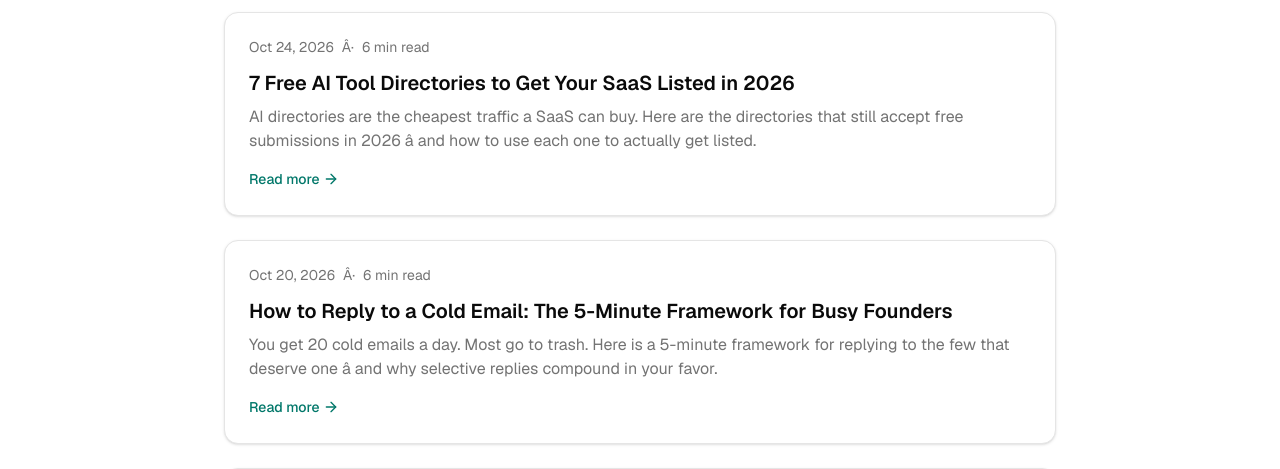
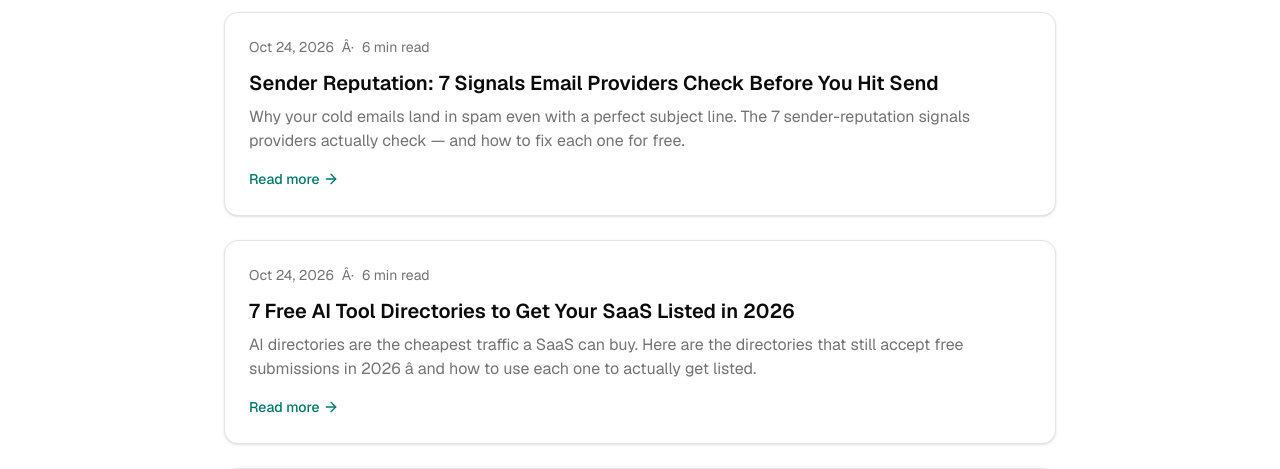
Before and after one commit to caicai458/copywise, a Next.js app: page /blog in a window 1280 px wide. Shown: the part 317-786 px from the top of the page. Built offline with nearby package versions, Linux system fonts and the light colour scheme; no server answers.

Commit message:
Update page.tsx

```diff
--- a/app/blog/page.tsx
+++ b/app/blog/page.tsx
@@ -4,6 +4,14 @@ import { Footer } from "@/components/marketing/footer";
 import { Card, CardContent } from "@/components/ui/card";
 import { ArrowRight } from "lucide-react";
 const POSTS = [
+  {
+    slug: "sender-reputation-7-signals",
+    title: "Sender Reputation: 7 Signals Email Providers Check Before You Hit Send",
+    description:
+      "Why your cold emails land in spam even with a perfect subject line. The 7 sender-reputation signals providers actually check — and how to fix each one for free.",
+    date: "Oct 24, 2026",
+    readTime: "6 min read",
+  },
   {
     slug: "ai-tool-directories-for-saas-2026",
     title: "7 Free AI Tool Directories to Get Your SaaS Listed in 2026",
```
